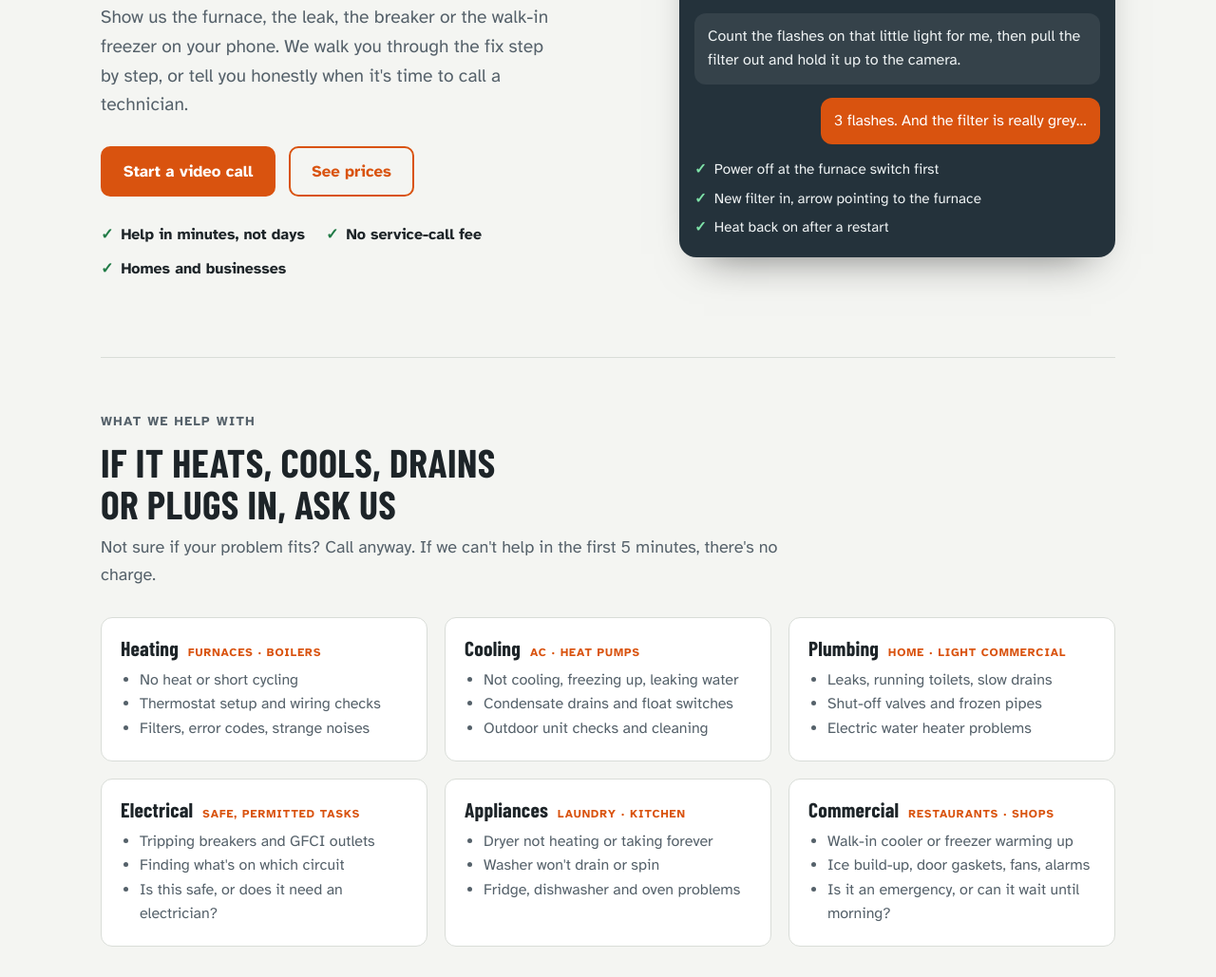
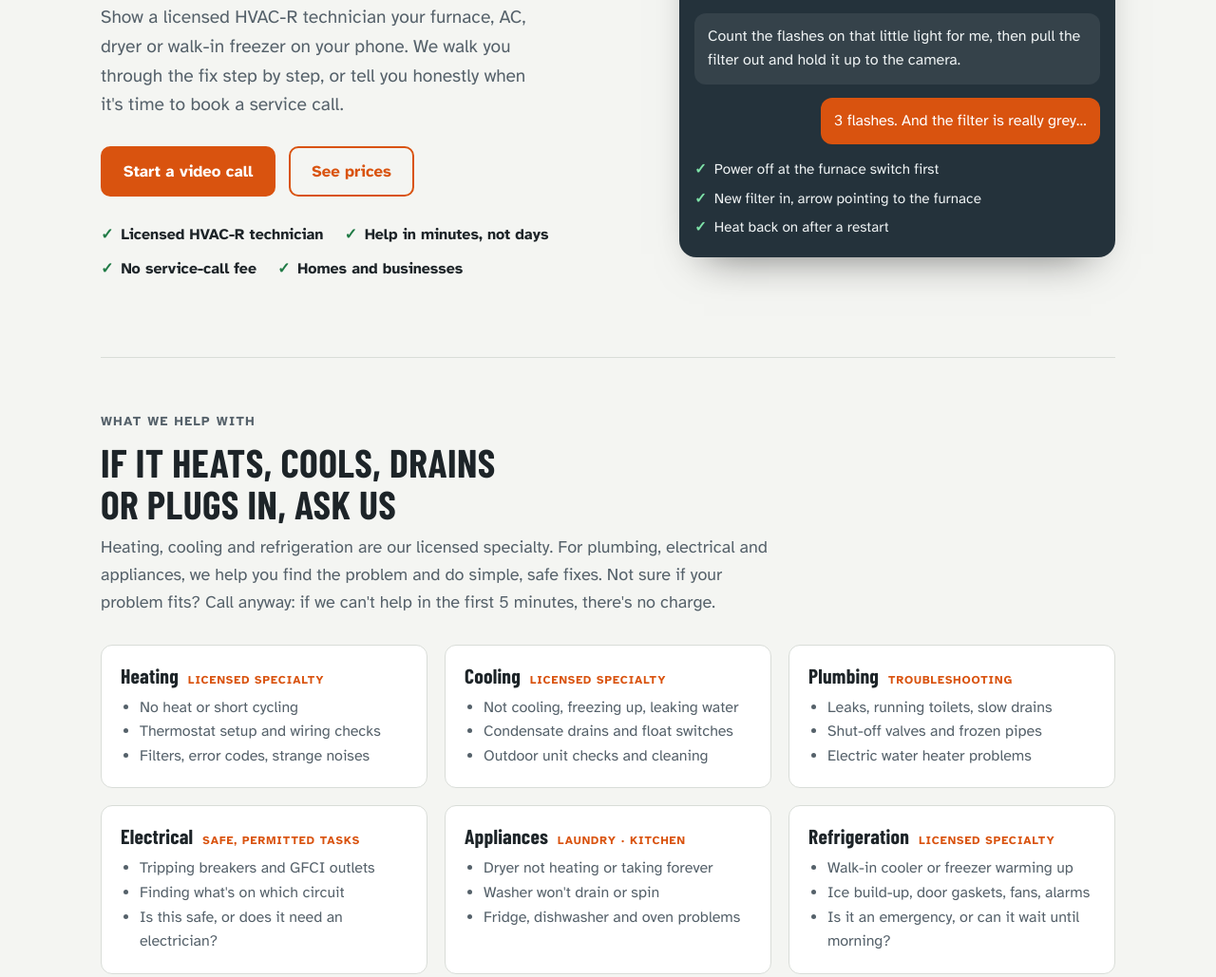
Before and after one commit to fkdeazevedo88/tech-help, a plain HTML site: page index.html in a window 1280 px wide. Shown: the part 304-1333 px from the top of the page at 95% size. Drawn offline with nearby package versions, Linux system fonts and the light colour scheme; a web font is replaced by a local one.

Commit message:
Feature the licensed HVAC-R technician
Heating, cooling and refrigeration marked as the licensed specialty; plumbing and
electrical described as troubleshooting and simple, safe fixes.

Co-Authored-By: Claude Opus 5.5 <noreply@anthropic.com>
Claude-Session: https://claude.ai/code/session_01CbLETMQDDwBGGGkhHW8BPT

```diff
--- a/index.html
+++ b/index.html
@@ -3,7 +3,7 @@
 <head>
 <meta charset="utf-8">
 <meta name="viewport" content="width=device-width, initial-scale=1, viewport-fit=cover">
-<meta name="description" content="Invictus: video-call help for DIY HVAC, plumbing, electrical, appliance and walk-in freezer repairs. Based in Ontario, serving all of Canada. Call or text 289-700-1385.">
+<meta name="description" content="Invictus: a licensed HVAC-R technician on video call. Help with DIY furnace, AC, heat pump, walk-in freezer, appliance, plumbing and electrical problems. Based in Ontario. Call or text 289-700-1385.">
 <title>Invictus</title>
 <link rel="preconnect" href="https://fonts.googleapis.com">
 <link rel="preconnect" href="https://fonts.gstatic.com" crossorigin>
@@ -155,12 +155,13 @@ footer { padding-block: 32px; border-top: 1px solid var(--line); color: var(--mu
       <div>
         <p class="eyebrow">HVAC · Plumbing · Electrical · Appliances · Refrigeration</p>
         <h1 style="margin-top:12px">Fix it yourself, with a tech on video call.</h1>
-        <p class="lede">Show us the furnace, the leak, the breaker or the walk-in freezer on your phone. We walk you through the fix step by step, or tell you honestly when it's time to call a technician.</p>
+        <p class="lede">Show a licensed HVAC-R technician your furnace, AC, dryer or walk-in freezer on your phone. We walk you through the fix step by step, or tell you honestly when it's time to book a service call.</p>
         <div class="cta-row">
           <a class="btn btn-primary" href="#contact">Start a video call</a>
           <a class="btn btn-ghost" href="#prices">See prices</a>
         </div>
         <ul class="promises">
+          <li>Licensed HVAC-R technician</li>
           <li>Help in minutes, not days</li>
           <li>No service-call fee</li>
           <li>Homes and businesses</li>
@@ -186,15 +187,15 @@ footer { padding-block: 32px; border-top: 1px solid var(--line); color: var(--mu
       <div class="section-head">
         <p class="eyebrow">What we help with</p>
         <h2>If it heats, cools, drains or plugs in, ask us</h2>
-        <p>Not sure if your problem fits? Call anyway. If we can't help in the first 5 minutes, there's no charge.</p>
+        <p>Heating, cooling and refrigeration are our licensed specialty. For plumbing, electrical and appliances, we help you find the problem and do simple, safe fixes. Not sure if your problem fits? Call anyway: if we can't help in the first 5 minutes, there's no charge.</p>
       </div>
       <div class="trades">
-        <div class="trade"><h3>Heating <small>Furnaces · boilers</small></h3><ul><li>No heat or short cycling</li><li>Thermostat setup and wiring checks</li><li>Filters, error codes, strange noises</li></ul></div>
-        <div class="trade"><h3>Cooling <small>AC · heat pumps</small></h3><ul><li>Not cooling, freezing up, leaking water</li><li>Condensate drains and float switches</li><li>Outdoor unit checks and cleaning</li></ul></div>
-        <div class="trade"><h3>Plumbing <small>Home · light commercial</small></h3><ul><li>Leaks, running toilets, slow drains</li><li>Shut-off valves and frozen pipes</li><li>Electric water heater problems</li></ul></div>
+        <div class="trade"><h3>Heating <small>Licensed specialty</small></h3><ul><li>No heat or short cycling</li><li>Thermostat setup and wiring checks</li><li>Filters, error codes, strange noises</li></ul></div>
+        <div class="trade"><h3>Cooling <small>Licensed specialty</small></h3><ul><li>Not cooling, freezing up, leaking water</li><li>Condensate drains and float switches</li><li>Outdoor unit checks and cleaning</li></ul></div>
+        <div class="trade"><h3>Plumbing <small>Troubleshooting</small></h3><ul><li>Leaks, running toilets, slow drains</li><li>Shut-off valves and frozen pipes</li><li>Electric water heater problems</li></ul></div>
         <div class="trade"><h3>Electrical <small>Safe, permitted tasks</small></h3><ul><li>Tripping breakers and GFCI outlets</li><li>Finding what's on which circuit</li><li>Is this safe, or does it need an electrician?</li></ul></div>
         <div class="trade"><h3>Appliances <small>Laundry · kitchen</small></h3><ul><li>Dryer not heating or taking forever</li><li>Washer won't drain or spin</li><li>Fridge, dishwasher and oven problems</li></ul></div>
-        <div class="trade"><h3>Commercial <small>Restaurants · shops</small></h3><ul><li>Walk-in cooler or freezer warming up</li><li>Ice build-up, door gaskets, fans, alarms</li><li>Is it an emergency, or can it wait until morning?</li></ul></div>
+        <div class="trade"><h3>Refrigeration <small>Licensed specialty</small></h3><ul><li>Walk-in cooler or freezer warming up</li><li>Ice build-up, door gaskets, fans, alarms</li><li>Is it an emergency, or can it wait until morning?</li></ul></div>
       </div>
     </section>
 
@@ -261,6 +262,7 @@ footer { padding-block: 32px; border-top: 1px solid var(--line); color: var(--mu
         <h2>Good to know</h2>
       </div>
       <div class="faq">
+        <details><summary>Who will I be talking to?</summary><p>A licensed HVAC-R technician based in Ontario, with hands-on experience on furnaces, air conditioners, heat pumps and commercial refrigeration. For plumbing and electrical, we help with troubleshooting and simple, safe fixes, and tell you when you need a licensed plumber or electrician.</p></details>
         <details><summary>I'm not handy at all. Can I still do this?</summary><p>Most calls are simple: a reset, a filter, a clogged drain or a tripped breaker. We go one small step at a time, and we'll tell you if a job is beyond a first-timer.</p></details>
         <details><summary>What do I need for the call?</summary><p>A phone with a camera, and the model sticker of the equipment if you can find it. For some jobs, basic tools like a screwdriver or a flashlight. We tell you before we start.</p></details>
         <details><summary>Do you help businesses?</summary><p>Yes. Restaurants, stores and landlords call us about walk-in coolers, ice machines, rooftop units and more, often to decide whether it's an emergency before paying for an after-hours visit.</p></details>
@@ -284,7 +286,7 @@ footer { padding-block: 32px; border-top: 1px solid var(--line); color: var(--mu
   </main>
 
   <footer>
-    <span>© 2026 Invictus · Video troubleshooting for HVAC, plumbing, electrical, appliances and refrigeration across Canada</span>
+    <span>© 2026 Invictus · Run by a licensed HVAC-R technician · Video troubleshooting for HVAC, plumbing, electrical, appliances and refrigeration across Canada</span>
     <span>Advice is given by video and you do the work yourself. Follow local codes and get permits where required. For gas, refrigerant and panel work, use a licensed technician.</span>
   </footer>
 </div>
```
